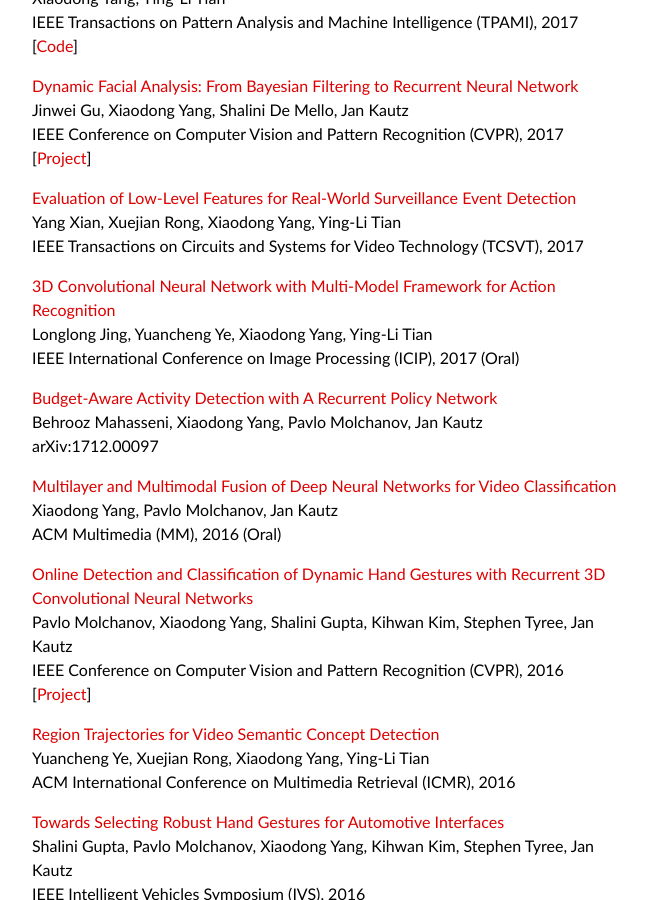
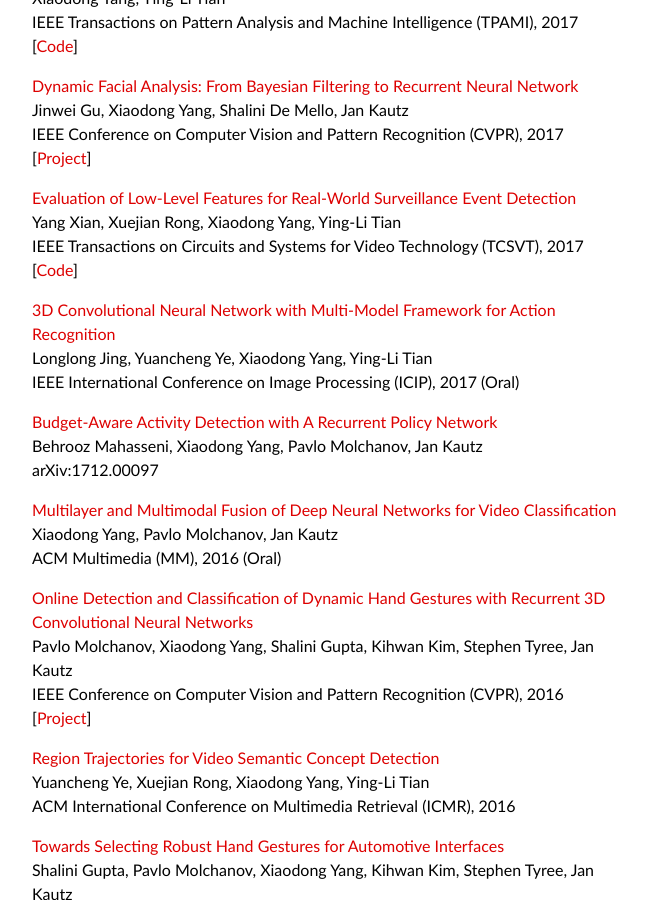
Before and after one commit to xiaodongyang/xiaodongyang.github.io, a Jekyll site: the page built from publications/index.md, in a window 1280 px wide and 900 px high, scrolled down 627 px. Shown: the whole window, without its empty margins (308-955 px from the left). Built offline with Jekyll 4.4.1, drawn with Linux system fonts in a browser that asks for light colours; some web fonts are replaced.

Commit message:
Update index.md

```diff
--- a/publications/index.md
+++ b/publications/index.md
@@ -41,6 +41,7 @@
 [Evaluation of Low-Level Features for Real-World Surveillance Event Detection](/publications/papers/tcsvt17.pdf)
 Yang Xian, Xuejian Rong, Xiaodong Yang, Ying-Li Tian
 IEEE Transactions on Circuits and Systems for Video Technology (TCSVT), 2017
+[[Code](https://github.com/xiaodongyang/ActionHOG)]
 
 [3D Convolutional Neural Network with Multi-Model Framework for Action Recognition](/publications/papers/icip17.pdf)
 Longlong Jing, Yuancheng Ye, Xiaodong Yang, Ying-Li Tian
```
